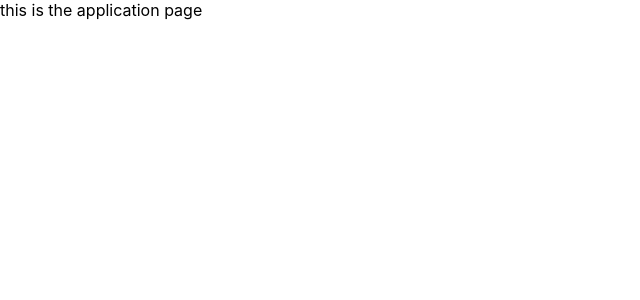
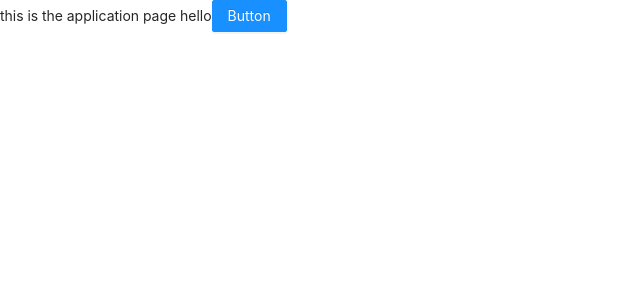
Before and after one commit to mattfan00/project-setup-team-solidaridad-utilisation, a React (Create React App) app in the folder front-end/: page /application/1/1 in a window 1280 px wide. Shown: the top 300 px of the page, without its empty margins (0-640 px from the left). Built offline with nearby package versions, Linux system fonts and the light colour scheme.

Commit message:
added ant design and separate component folder

```diff
--- a/front-end/src/View/Applicant/Application/index.js
+++ b/front-end/src/View/Applicant/Application/index.js
@@ -1,6 +1,11 @@
+import { Button } from "antd"
+
 const Application = () => {
   return (
-    <div>this is the application page</div>
+    <div>
+      this is the application page hello
+      <Button type="primary">Button</Button>
+    </div>
   )
 }
 
--- a/front-end/src/index.js
+++ b/front-end/src/index.js
@@ -3,6 +3,7 @@ import ReactDOM from 'react-dom';
 import './index.css';
 import App from './App';
 import reportWebVitals from './reportWebVitals';
+import 'antd/dist/antd.css';
 
 ReactDOM.render(
   <React.StrictMode>
```
Also changed, not shown: front-end/src/Components/SampleCustomComponent/index.js (added), 1 other file (tests, documents, lock files or other folders).
